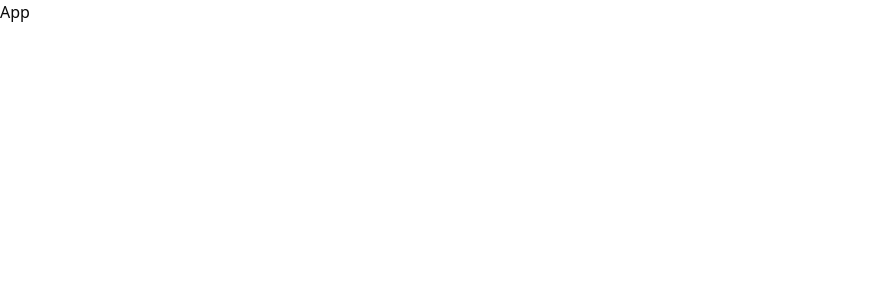
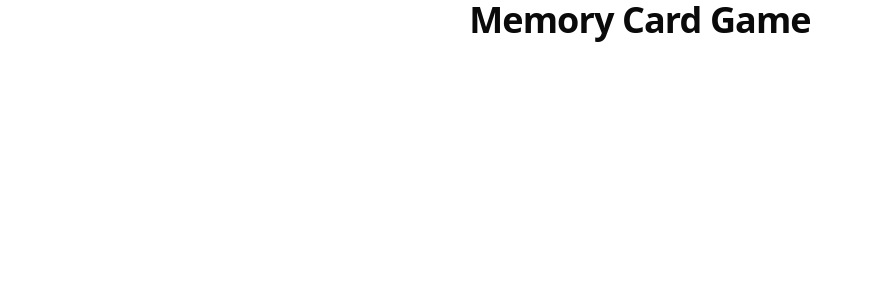
Before and after one commit to rndall/odin-memory-card, a React (Vite) app: page / in a window 1280 px wide. Shown: the top 300 px of the page, without its empty margins (0-873 px from the left). Built offline with nearby package versions, Linux system fonts and the light colour scheme.

Commit message:
feat: create header component

```diff
--- a/src/App.tsx
+++ b/src/App.tsx
@@ -1,9 +1,14 @@
 import { QueryClient, QueryClientProvider } from "@tanstack/react-query"
+import Header from "./Header"
 
 const queryClient = new QueryClient()
 
 function App() {
-  return <QueryClientProvider client={queryClient}>App</QueryClientProvider>
+  return (
+    <QueryClientProvider client={queryClient}>
+      <Header />
+    </QueryClientProvider>
+  )
 }
 
 export default App
--- /dev/null
+++ b/src/Header.tsx
@@ -0,0 +1,11 @@
+function Header() {
+  return (
+    <header>
+      <h1 className="scroll-m-20 text-center text-4xl font-extrabold tracking-tight text-balance">
+        Memory Card Game
+      </h1>
+    </header>
+  )
+}
+
+export default Header
```
